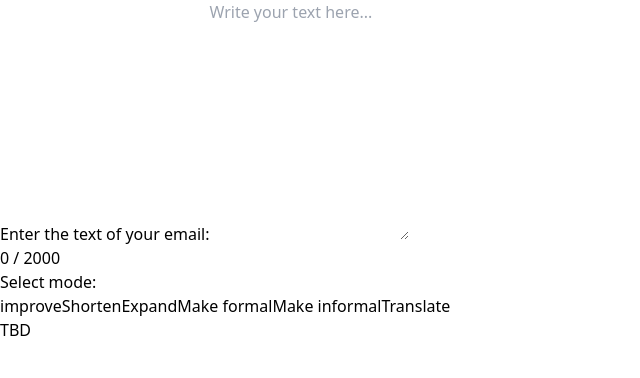
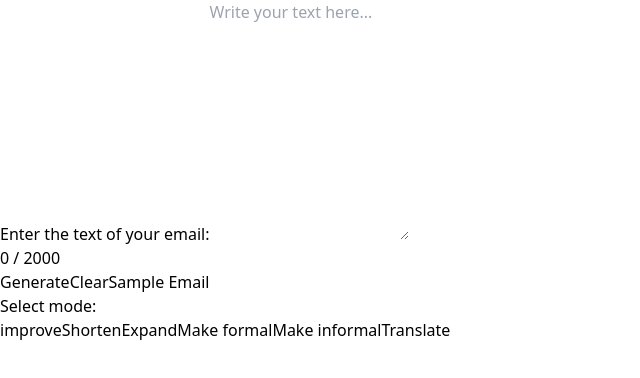
Before and after one commit to Ukren/smartmail-ai, a React (Vite) app: page / in a window 1280 px wide. Shown: the top 378 px of the page, without its empty margins (0-640 px from the left). Built offline with nearby package versions, Linux system fonts and the light colour scheme.

Commit message:
Create Controls UI with handlers for generate, clear, and sample

```diff
--- a/src/App.jsx
+++ b/src/App.jsx
@@ -6,6 +6,8 @@ import OutputBlock from "./components/OutputBlock";
 import Loader from "./components/Loader";
 import "./index.css";
 
+const MAX_LENGTH = 2000;
+
 const App = () => {
   const [email, setEmail] = useState("");
   const [mode, setMode] = useState("");
@@ -13,18 +15,82 @@ const App = () => {
   const [loading, setLoading] = useState(false);
   const [error, setError] = useState(null);
 
+  const handleGenerate = () => {
+    if (!email.trim()) {
+      setError("Please enter some text.");
+      return;
+    }
+
+    if (email.length > MAX_LENGTH) {
+      setError(`Email is too long. Max allowed: ${MAX_LENGTH} characters.`);
+      return;
+    }
+
+    if (!mode) {
+      setError("Please select a mode.");
+      return;
+    }
+
+    setLoading(true);
+    setError(null);
+    setResult("");
+
+    //To be done with AI
+    setTimeout(() => {
+      setResult(`[Generated (${mode}) version of your email here...]`);
+      setLoading(false);
+    }, 1000);
+  };
+
+  const handleClear = () => {
+    setEmail("");
+    setMode("");
+    setResult("");
+    setError(null);
+  };
+
+  const handleInsertSample = () => {
+    setEmail(
+      `Hello,
+
+This is a sample email provided for testing purposes. You can replace this text with your own content, experiment with different AI modes, and observe how the output changes.
+
+Feel free to modify the wording, style, or tone of the message to suit your needs.
+
+Best regards,
+Your Test Assistant`
+    );
+    setError(null);
+  };
+
   return (
     <div className="min-h-screen p-6 bg-gray-100 text-gray-800">
-      <div className="max-w-3xl mx-auto space-y-4">
-        <EmailInput email={email} onEmailChange={setEmail} />
-        <ModeSelector value={mode} onModeChange={setMode} />
-        <Controls {...{ email, mode, setResult, setError, setLoading }} />
-        {loading ? <Loader /> : null}
-        {result ? <OutputBlock result={result} /> : null}
-        {error ? <div className="text-red-600">{error}</div> : null}
+      <div className="max-w-4xl mx-auto space-y-4">
+        <div className="flex flex-col md:flex-row gap-4">
+          <div className="flex-1">
+            <EmailInput email={email} onEmailChange={setEmail} />
+          </div>
+
+          <div className="w-full md:w-[180px] flex flex-col gap-2 md:pt-10">
+            <Controls
+              email={email}
+              mode={mode}
+              loading={loading}
+              onGenerate={handleGenerate}
+              onClear={handleClear}
+              onInsertSample={handleInsertSample}
+            />
+          </div>
+        </div>
+
+        <ModeSelector value={mode} onChange={setMode} />
+
+        {loading && <Loader />}
+        {result && <OutputBlock result={result} />}
+        {error && <div className="text-red-600">{error}</div>}
       </div>
     </div>
   );
-}
+};
 
 export default App;
--- a/src/components/Controls.jsx
+++ b/src/components/Controls.jsx
@@ -1,9 +1,36 @@
-const Controls = ({ email, mode, setResult, setLoading, setError }) => {
-    return(
-        <div>
-            TBD
+import React from "react";
+
+const Controls = ({ email, mode, loading, onGenerate, onClear, onInsertSample }) => {
+    const isDisabled = !email || !mode || loading;
+
+    return (
+        <div className="flex flex-col gap-y-2 w-full">
+            <button
+                onClick={onGenerate}
+                disabled={isDisabled}
+                className={`w-full px-4 py-2 rounded-xl font-medium transition
+                    ${isDisabled
+                        ? "bg-gray-300 text-gray-500 cursor-not-allowed"
+                        : "bg-blue-600 text-white hover:bg-blue-700"}`}
+            >
+                {loading ? "Generating..." : "Generate"}
+            </button>
+
+            <button
+                onClick={onClear}
+                className="w-full px-4 py-2 rounded-xl bg-gray-200 text-gray-700 hover:bg-gray-300 transition"
+            >
+                Clear
+            </button>
+
+            <button
+                onClick={onInsertSample}
+                className="w-full px-4 py-2 rounded-xl bg-gray-200 text-gray-700 hover:bg-gray-300 transition"
+            >
+                Sample Email
+            </button>
         </div>
-    )
-}
+    );
+};
 
 export default Controls;
--- a/src/components/ModeSelector.jsx
+++ b/src/components/ModeSelector.jsx
@@ -31,7 +31,7 @@ const ModeSelector = ({ value, onModeChange }) => {
                 })}
             </div>
         </div>
-    )
-}
+    );
+};
 
 export default ModeSelector;
```
